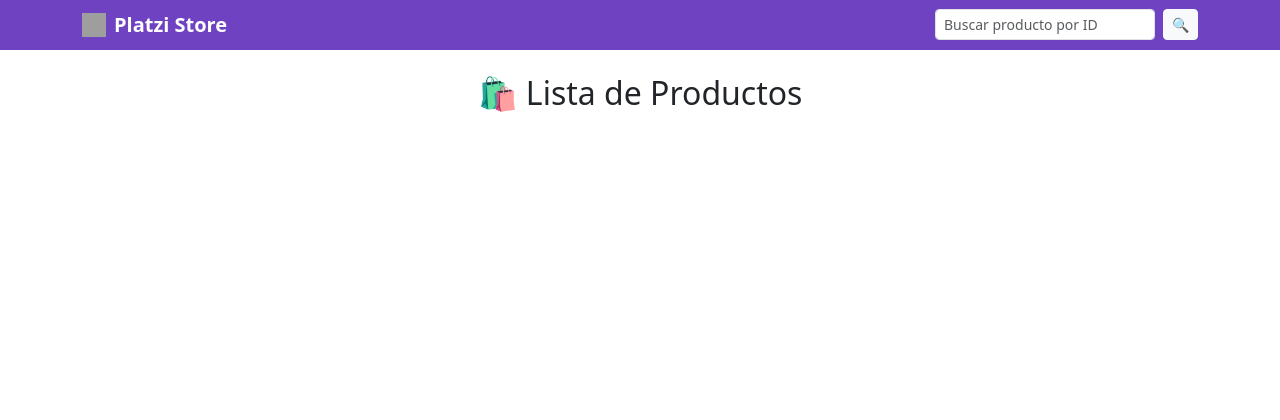
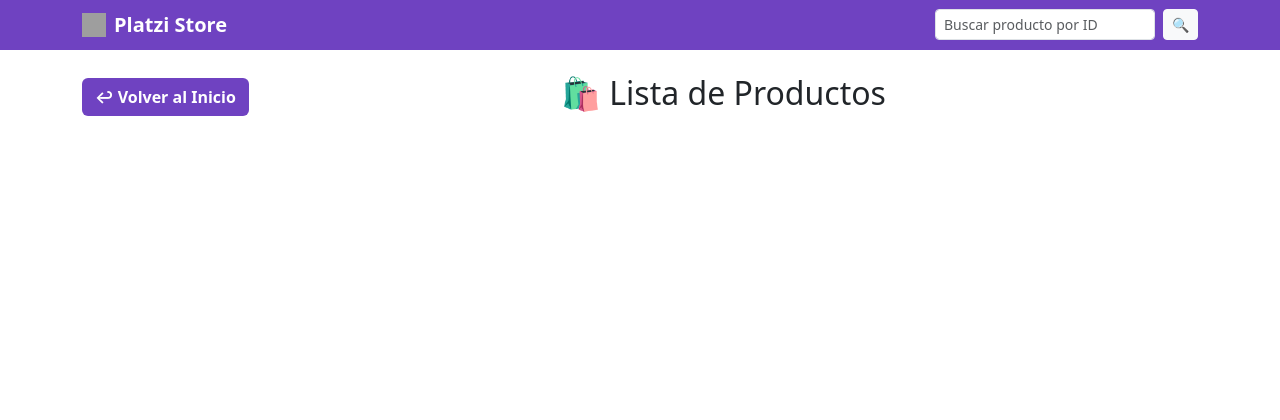
Before and after one commit to Jessica22-11/Platzi_Store, a Django app: page /list/ in a window 1280 px wide. Shown: the top 420 px of the page. Run offline with Django 5.2, Linux system fonts and the light colour scheme; data that the repository does not hold is empty; grey boxes are pictures that could not be loaded.

Commit message:
Se hicieron midificaciones

```diff
--- a/platzi_store_App/products/templates/list_products.html
+++ b/platzi_store_App/products/templates/list_products.html
@@ -1,7 +1,14 @@
 {% extends 'base.html' %}
 {% block content %}
 
-<h2 class="mb-4 text-center">🛍️ Lista de Productos</h2>
+<div class="d-flex align-items-center justify-content-between mb-4">
+    <a href="{% url 'products:home' %}" class="btn" style="background-color:#6f42c1; color:white; font-weight:bold;">
+        ↩ Volver al Inicio
+    </a>
+    <h2 class="text-center flex-grow-1">🛍️ Lista de Productos</h2>
+</div>
+
+
 
 {% if messages %}
     {% for message in messages %}
--- a/platzi_store_App/products/templates/update_product.html
+++ b/platzi_store_App/products/templates/update_product.html
@@ -2,7 +2,7 @@
 {% block content %}
 
 <div class="container mt-5">
-    <h2 class="product-title mb-4">📝Editar Producto</h2>
+    <h2 class="mb-4 text-center" style="color: purple;">📝Editar Producto</h2>
 
     {% if error %}
         <div class="alert alert-danger text center">{{ error }}</div>
```
Also changed, not shown: platzi_store_App/products/templates/delete_product.html (+25 -7 lines), platzi_store_App/products/static/products/css/styles.css (line endings or trailing spaces).
